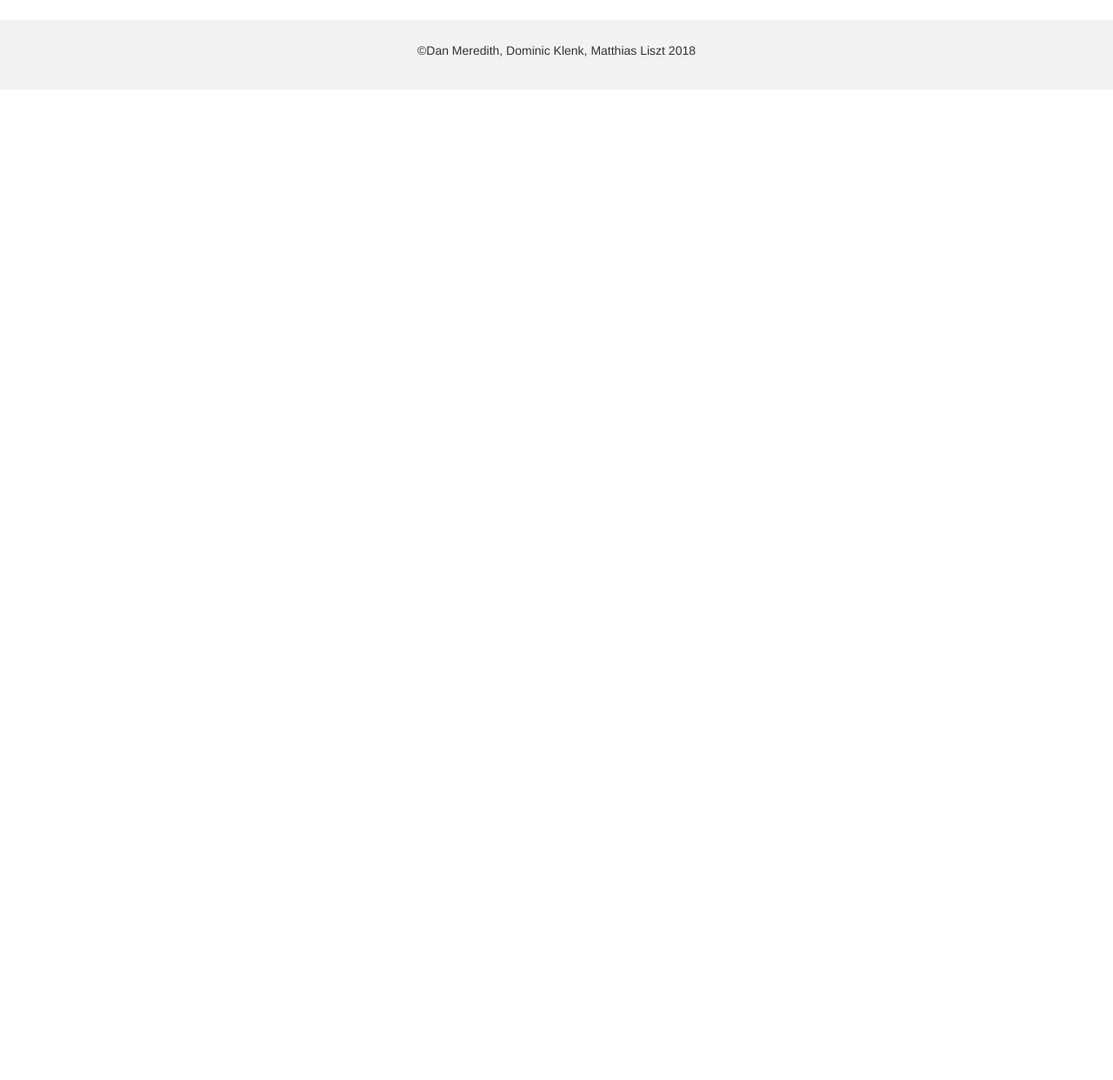
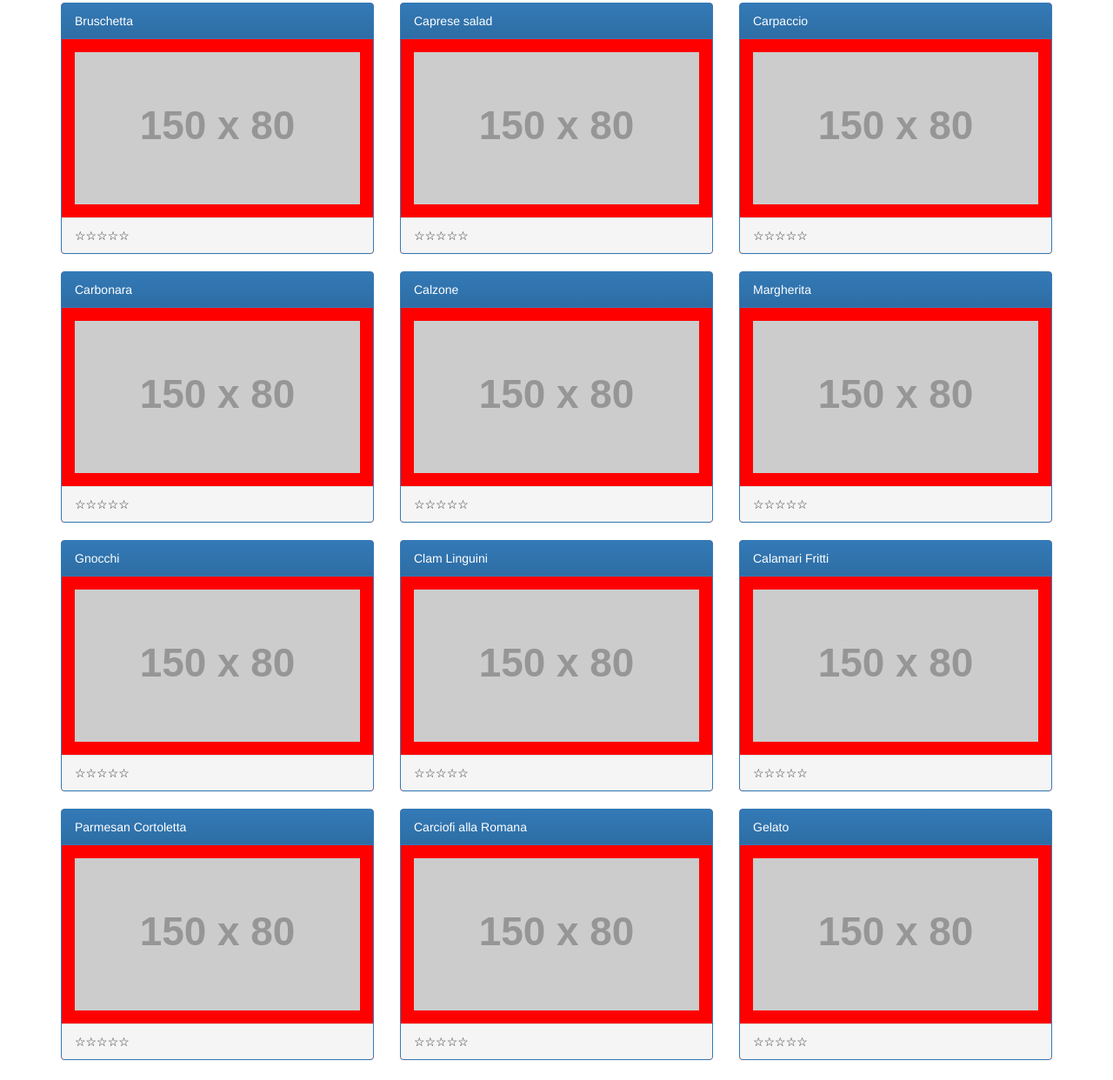
Before and after one commit to dominicklenk/fswd40-typescript-day1, a plain HTML site: page gugu/index.html in a window 1280 px wide. Shown: the part 339-1581 px from the top of the page at 87% size. Before the commit the page ends 800 px from the top, so only its background shows below. Drawn offline with nearby package versions, Linux system fonts and the light colour scheme; placeholder pictures from the web are drawn by us.

Commit message:
rendering

```diff
--- a/gugu/index.html
+++ b/gugu/index.html
@@ -7,7 +7,9 @@
   <link rel="stylesheet" href="https://maxcdn.bootstrapcdn.com/bootstrap/3.3.7/css/bootstrap.min.css">
   <script src="https://ajax.googleapis.com/ajax/libs/jquery/3.3.1/jquery.min.js"></script>
   <script src="https://maxcdn.bootstrapcdn.com/bootstrap/3.3.7/js/bootstrap.min.js"></script>
- <link rel="stylesheet" href="ourcss.css"/>
+  <script src="js/product.js"></script>
+  <script src="js/array.js"></script>
+<link rel="stylesheet" href="ourcss.css"/>
 </head>
 <body>
 <div class="jumbotron">
@@ -52,5 +54,6 @@
 <footer class="container-fluid text-center">
   <p>&copy;Dan Meredith, Dominic Klenk, Matthias Liszt 2018</p>
 </footer>
+<script src="js/main.js"></script>
 </body>
 </html>
--- /dev/null
+++ b/gugu/js/array.js
@@ -0,0 +1,61 @@
+var Products = [
+    {
+        name: "Bruschetta",
+        price: 4.70,
+        myPhoto: ""
+    },
+    { name: "Caprese salad",
+        price: 4,
+        myPhoto: ""
+    },
+    {
+        name: "Carpaccio",
+        price: 13,
+        myPhoto: ""
+    },
+    {
+        name: "Carbonara",
+        price: 10,
+        myPhoto: ""
+    },
+    {
+        name: "Calzone",
+        price: 11.50,
+        myPhoto: ""
+    },
+    {
+        name: "Margherita",
+        price: 11,
+        myPhoto: ""
+    },
+    {
+        name: "Gnocchi",
+        price: 6.90,
+        myPhoto: ""
+    },
+    {
+        name: "Clam Linguini",
+        price: 8.50,
+        myPhoto: ""
+    },
+    {
+        name: "Calamari Fritti",
+        price: 7.40,
+        myPhoto: ""
+    },
+    {
+        name: "Parmesan Cortoletta",
+        price: 8.80,
+        myPhoto: ""
+    },
+    {
+        name: "Carciofi alla Romana",
+        price: 6.20,
+        myPhoto: ""
+    },
+    {
+        name: "Gelato",
+        price: 3.50,
+        myPhoto: ""
+    }
+];
--- /dev/null
+++ b/gugu/js/main.js
@@ -0,0 +1,18 @@
+var productPalette=[];
+
+function renderProducts(){
+ for(var i=0;i<Products.length;++i)
+  {console.log("---"+Products[i].name);
+   let productSample=ps1+i+ps2+Products[i].name+ps3+ps4;
+   console.log(productSample);
+   productPalette.push(productSample);
+  }
+ $('#enterProducts').html(productPalette.join(''));
+}
+
+
+$(document).ready(function(){
+ console.log('jQuery working');
+ console.log(productSample);
+ renderProducts();
+});
--- a/gugu/js/product.js
+++ b/gugu/js/product.js
@@ -1,9 +1,18 @@
-var productSample=`<div class="col-sm-4">
+var productId=0;
+var productName;
+var productImage;
+
+var ps1=`<div class="col-sm-4">
       <div class="panel panel-primary">
-        <div class="panel-heading" id='${productId}'>${productName}</div>
+        <div class="panel-heading" id='productId`;$
+var ps2=`'>`;
+var ps3=`</div>
         <div class="panel-body">
-          <img src='${productImage}' class="img-responsive" style="width:100%" alt="Image">
+          <img src="https://placehold.it/150x80?text=IMAGE"`;
+var ps4=` class="img-responsive" style="width:100%" alt="Image">
         </div>
         <div class="panel-footer">&#9734;&#9734;&#9734;&#9734;&#9734;</div>
       </div>
     </div>`;
+
+var productSample=ps1+productId+ps2+productName+ps3+productImage+ps4;
```
Also changed, not shown: 1 other file.
